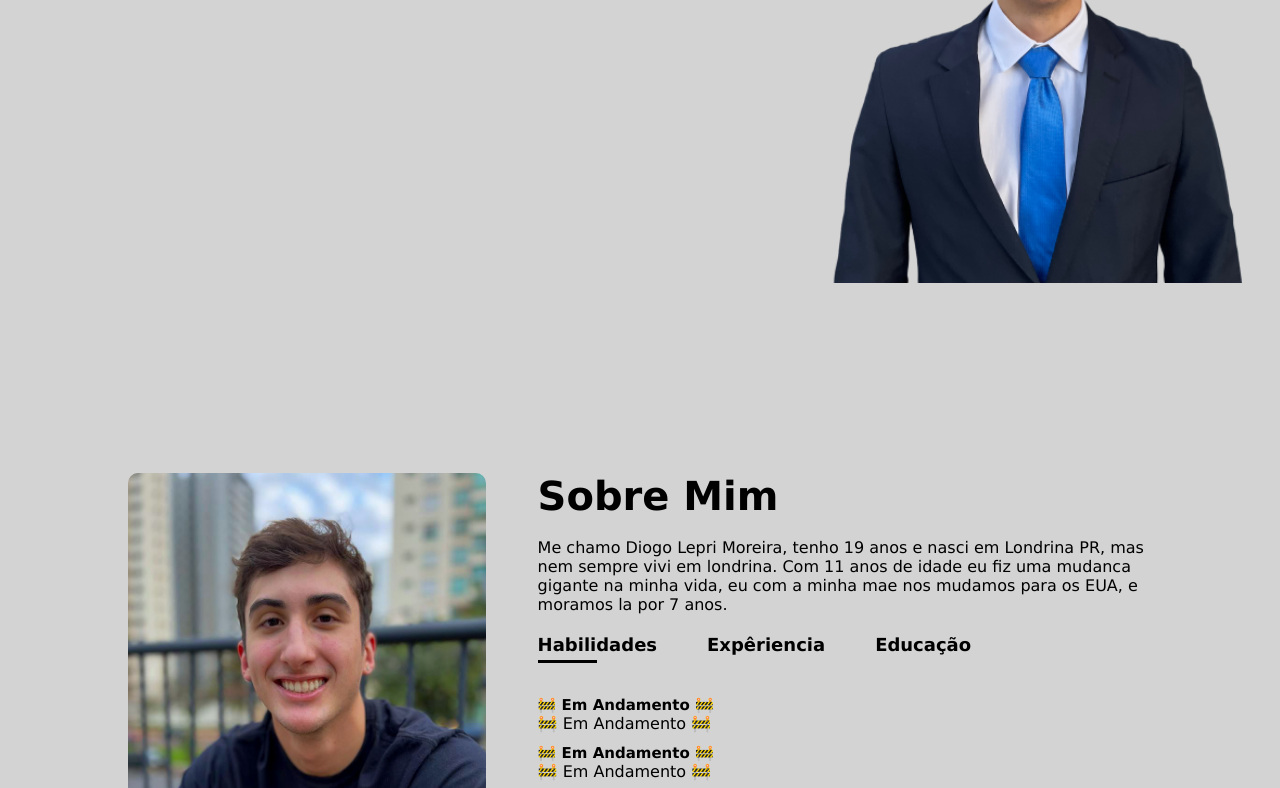
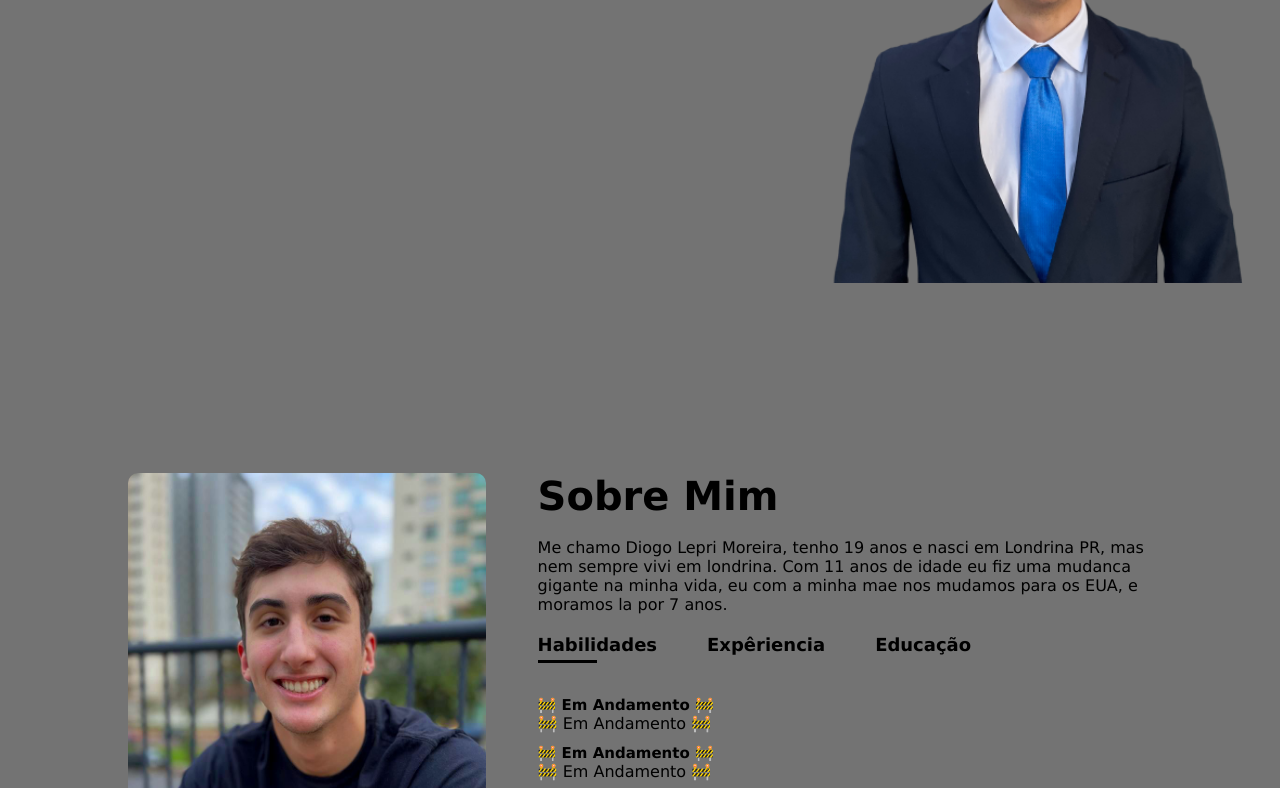
Before and after one commit to DiogoLepri/NPITESTE, a plain HTML site: page Portifolio/index.html in a window 1280 px wide. Shown: the part 417-1205 px from the top of the page. Drawn offline with Linux system fonts and the light colour scheme.

Commit message:
30.03.23

```diff
--- a/Portifolio/style.css
+++ b/Portifolio/style.css
@@ -5,7 +5,7 @@
     box-sizing: border-box;
 }
 body{
-    background-color: #d3d3d3;
+    background-color: rgb(115,115,115,255);
 }
 #header{
     width: 100%;
```
